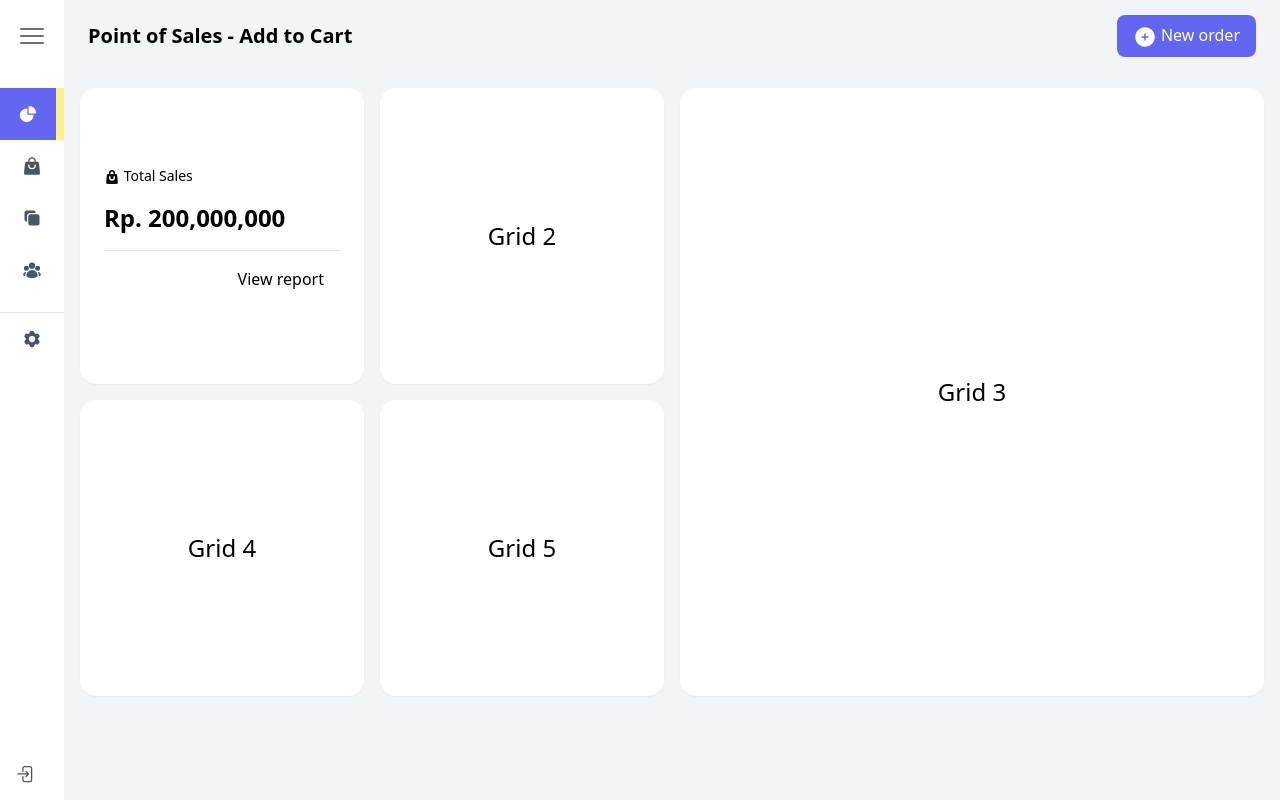
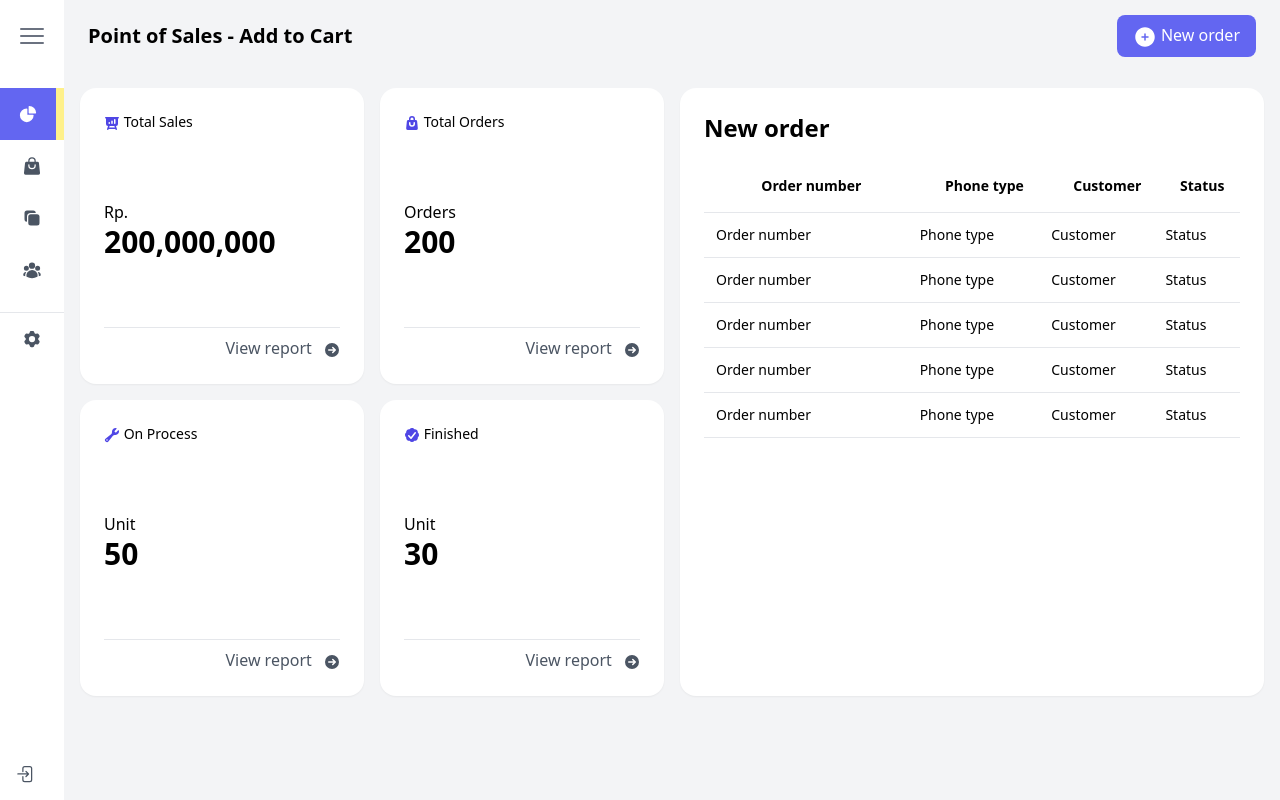
Before and after one commit to fendnugraha/jour-react, a React (Vite) app: page / in a window 1280 px wide. Built offline with nearby package versions, Linux system fonts and the light colour scheme.

Commit message:
buat dashboard

```diff
--- a/src/components/PosPage.jsx
+++ b/src/components/PosPage.jsx
@@ -2,7 +2,13 @@ import React from "react";
 import ProductList from "./ProductList";
 import Cart from "./Cart";
 import Header from "./Header";
-import { ShoppingBagIcon } from "@heroicons/react/16/solid";
+import {
+    ArrowRightCircleIcon,
+    CheckBadgeIcon,
+    PresentationChartBarIcon,
+    ShoppingBagIcon,
+    WrenchIcon,
+} from "@heroicons/react/16/solid";
 
 const PosPage = ({ cart, addToCart }) => {
     return (
@@ -10,30 +16,114 @@ const PosPage = ({ cart, addToCart }) => {
             {/* <h1 className="text-2xl font-bold mb-4">Point of Sales - Add to Cart</h1> */}
             <Header title={"Point of Sales - Add to Cart"} />
             <div className="grid grid-cols-4 grid-rows-2 gap-4 p-4 h-[80%]">
-                <div className="flex flex-col p-6 items-start justify-center gap-4 shadow-sm bg-white rounded-2xl">
+                <div className="flex flex-col p-6 items-start justify-between gap-4 shadow-sm bg-white rounded-2xl">
                     <div>
                         <h1 className="text-sm">
-                            <ShoppingBagIcon className="w-4 h-4 inline" /> Total Sales
+                            <PresentationChartBarIcon className="w-4 h-4 inline text-indigo-600" /> Total Sales
                         </h1>
                     </div>
                     <div>
-                        <h1 className="text-2xl font-bold">Rp. 200,000,000</h1>
+                        <span>Rp.</span>
+                        <h1 className="text-3xl font-bold">200,000,000</h1>
                     </div>
-                    <div className="border-t w-full p-4 flex justify-end">
-                        <a>View report</a>
+                    <div className="border-t w-full pt-2 flex justify-end">
+                        <a href="#" className="text-gray-600">
+                            View report <ArrowRightCircleIcon className="w-4 h-4 ml-2 align-middle inline" />
+                        </a>
                     </div>
                 </div>
-                <div className="flex justify-center items-center shadow-sm bg-white rounded-2xl">
-                    <h1 className="text-2xl">Grid 2</h1>
+                <div className="flex flex-col p-6 items-start justify-between gap-4 shadow-sm bg-white rounded-2xl">
+                    <div>
+                        <h1 className="text-sm">
+                            <ShoppingBagIcon className="w-4 h-4 inline text-indigo-600" /> Total Orders
+                        </h1>
+                    </div>
+                    <div>
+                        <span>Orders</span>
+                        <h1 className="text-3xl font-bold">200</h1>
+                    </div>
+                    <div className="border-t w-full pt-2 flex justify-end">
+                        <a href="#" className="text-gray-600">
+                            View report <ArrowRightCircleIcon className="w-4 h-4 ml-2 align-middle inline" />
+                        </a>
+                    </div>
                 </div>
-                <div className="flex justify-center items-center shadow-sm col-span-2 row-span-2 bg-white rounded-2xl">
-                    <h1 className="text-2xl">Grid 3</h1>
+                <div className="p-6 shadow-sm col-span-2 row-span-2 bg-white rounded-2xl">
+                    <h1 className="text-2xl font-bold">New order</h1>
+                    <table className="w-full mt-4 table-auto text-sm">
+                        <thead>
+                            <tr className="border-b">
+                                <th className="p-4">Order number</th>
+                                <th>Phone type</th>
+                                <th>Customer</th>
+                                <th>Status</th>
+                            </tr>
+                        </thead>
+                        <tbody>
+                            <tr className="border-b">
+                                <td className="p-3">Order number</td>
+                                <td>Phone type</td>
+                                <td>Customer</td>
+                                <td>Status</td>
+                            </tr>
+                            <tr className="border-b">
+                                <td className="p-3">Order number</td>
+                                <td>Phone type</td>
+                                <td>Customer</td>
+                                <td>Status</td>
+                            </tr>
+                            <tr className="border-b">
+                                <td className="p-3">Order number</td>
+                                <td>Phone type</td>
+                                <td>Customer</td>
+                                <td>Status</td>
+                            </tr>
+                            <tr className="border-b">
+                                <td className="p-3">Order number</td>
+                                <td>Phone type</td>
+                                <td>Customer</td>
+                                <td>Status</td>
+                            </tr>
+                            <tr className="border-b">
+                                <td className="p-3">Order number</td>
+                                <td>Phone type</td>
+                                <td>Customer</td>
+                                <td>Status</td>
+                            </tr>
+                        </tbody>
+                    </table>
                 </div>
-                <div className="flex justify-center items-center shadow-sm bg-white rounded-2xl">
-                    <h1 className="text-2xl">Grid 4</h1>
+                <div className="flex flex-col p-6 items-start justify-between gap-4 shadow-sm bg-white rounded-2xl">
+                    <div>
+                        <h1 className="text-sm">
+                            <WrenchIcon className="w-4 h-4 inline text-indigo-600" /> On Process
+                        </h1>
+                    </div>
+                    <div>
+                        <span>Unit</span>
+                        <h1 className="text-3xl font-bold">50</h1>
+                    </div>
+                    <div className="border-t w-full pt-2 flex justify-end">
+                        <a href="#" className="text-gray-600">
+                            View report <ArrowRightCircleIcon className="w-4 h-4 ml-2 align-middle inline" />
+                        </a>
+                    </div>
                 </div>
-                <div className="flex justify-center items-center shadow-sm bg-white rounded-2xl">
-                    <h1 className="text-2xl">Grid 5</h1>
+                <div className="flex flex-col p-6 items-start justify-between gap-4 shadow-sm bg-white rounded-2xl">
+                    <div>
+                        <h1 className="text-sm">
+                            <CheckBadgeIcon className="w-4 h-4 inline text-indigo-600" /> Finished
+                        </h1>
+                    </div>
+                    <div>
+                        <span>Unit</span>
+                        <h1 className="text-3xl font-bold">30</h1>
+                    </div>
+                    <div className="border-t w-full pt-2 flex justify-end">
+                        <a href="#" className="text-gray-600">
+                            View report <ArrowRightCircleIcon className="w-4 h-4 ml-2 align-middle inline" />
+                        </a>
+                    </div>
                 </div>
             </div>
         </div>
```
